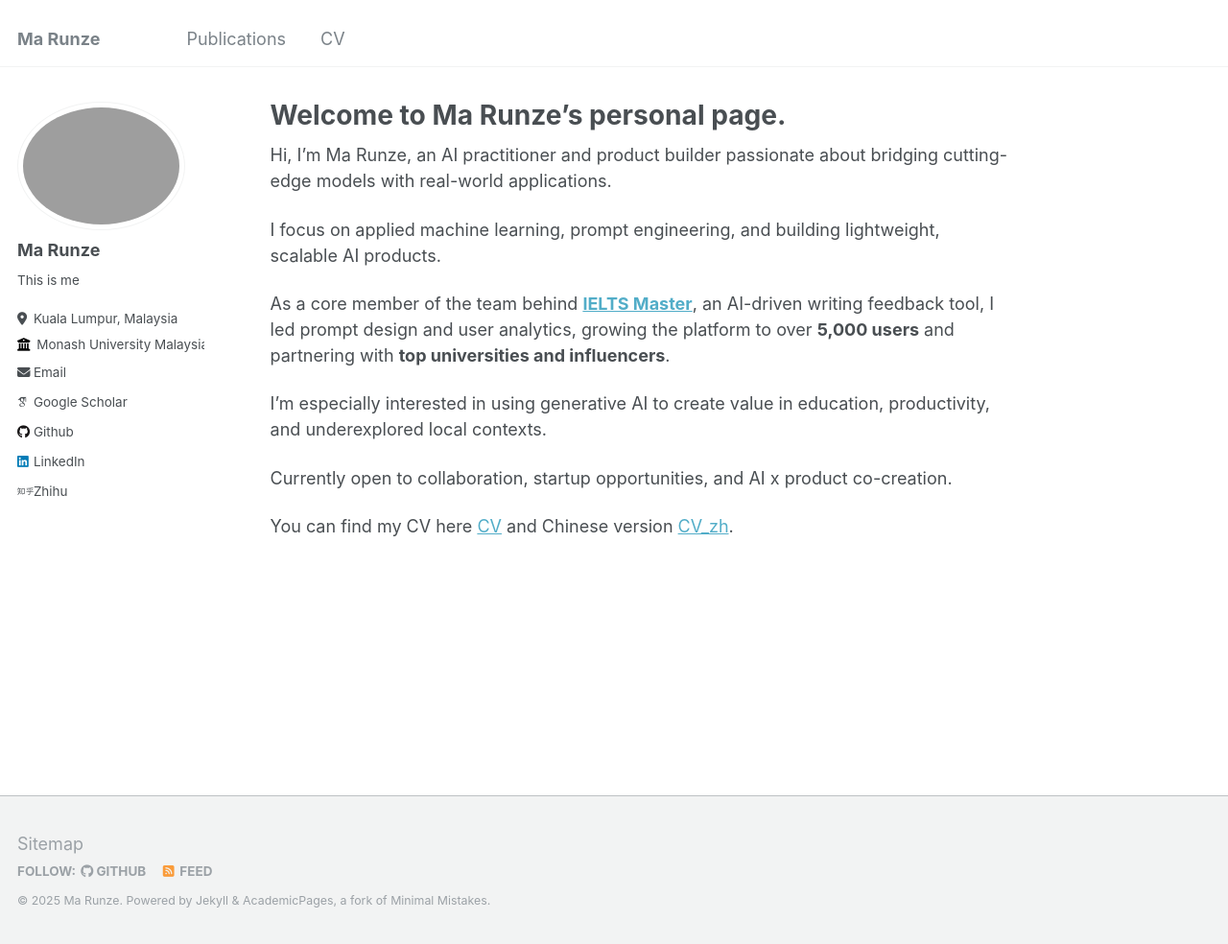
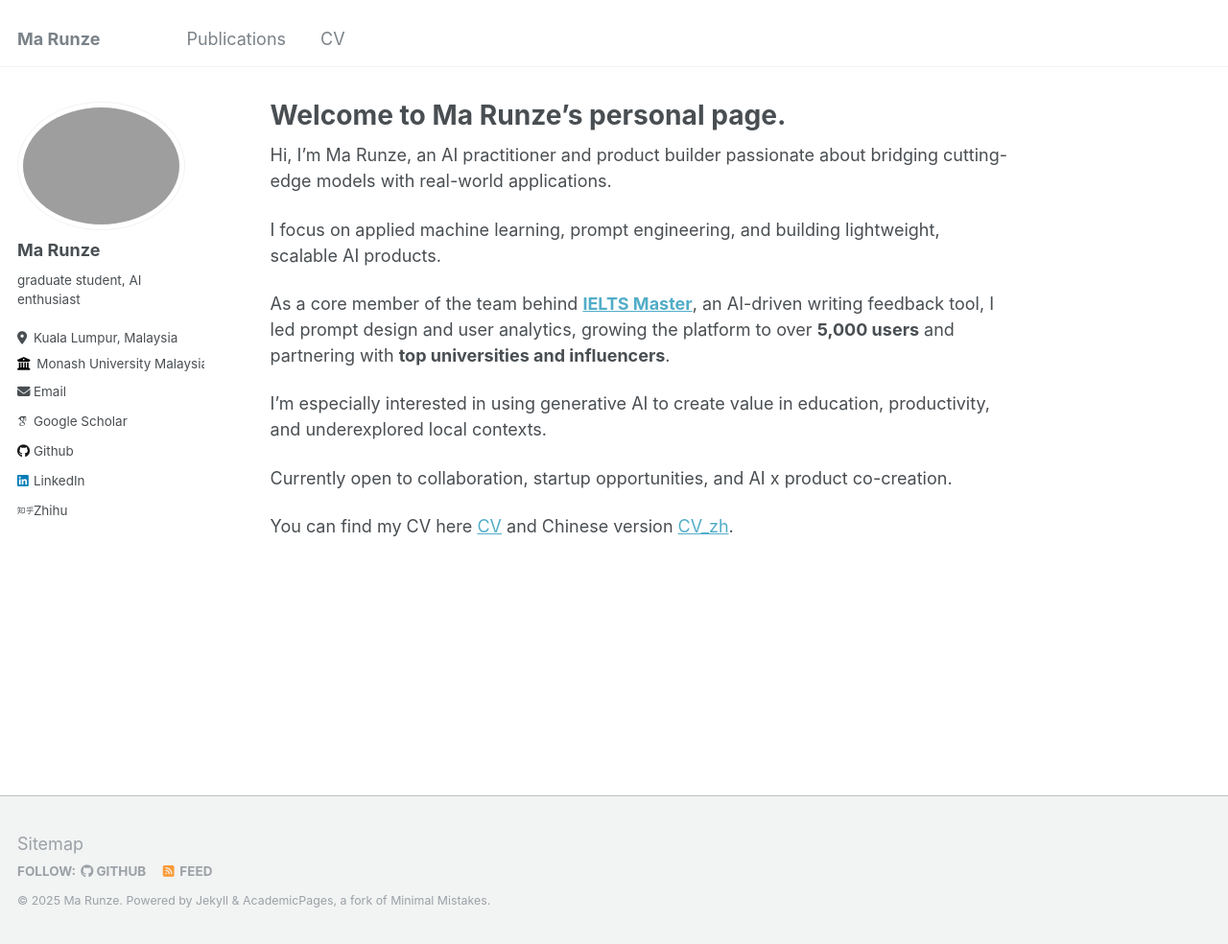
Before and after one commit to Kha1edze/Kha1edze.github.io, a Jekyll site: the page built from _pages/about.md, in a window 1280 px wide and 984 px high. Shown: the whole window at 96% size. Built offline with Jekyll 4.4.1, drawn with Linux system fonts in a browser that asks for light colours; some web fonts are replaced.

Commit message:
update config

```diff
--- a/_config.yml
+++ b/_config.yml
@@ -24,7 +24,7 @@ author:
   avatar           : "profile.png"
   name             : "Ma Runze"
   # pronouns         : "He/His"
-  bio              : "This is me"
+  bio              : "graduate student, AI enthusiast"
   location         : "Kuala Lumpur, Malaysia"
   employer         : "Monash University Malaysia"
   uri              : # URL
```
